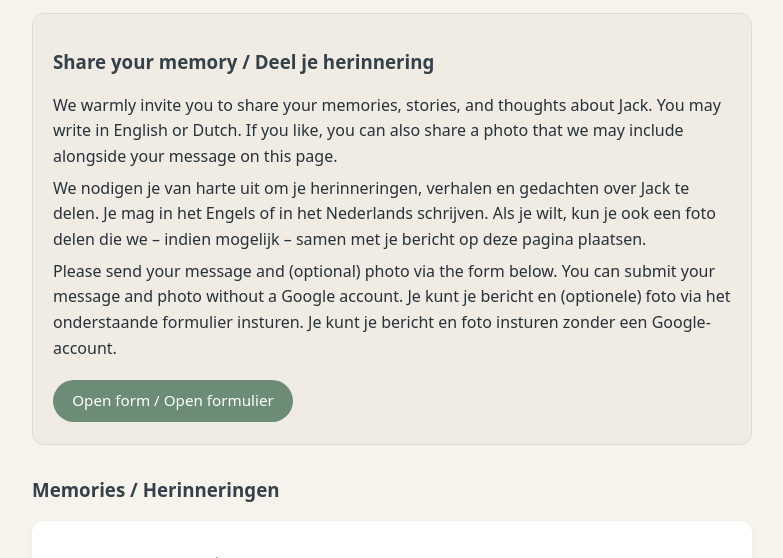
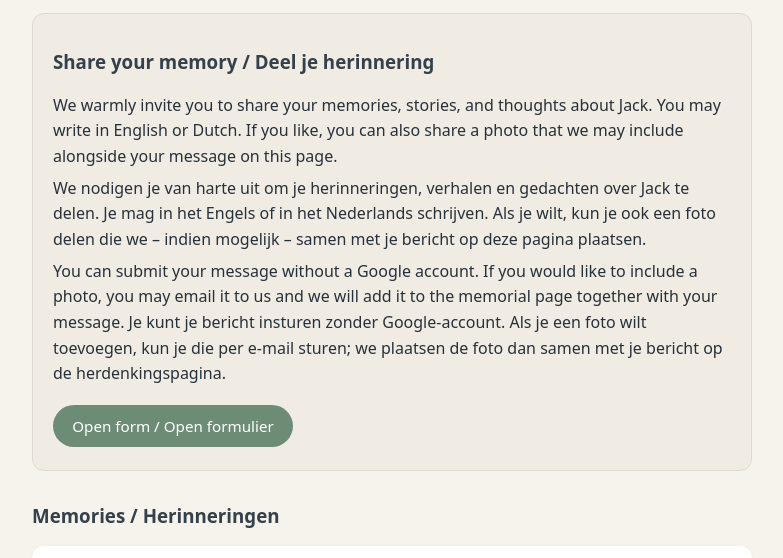
Before and after one commit to hpeberhard-git/bmdw-org-site, a Jekyll site: the page built from index.md, in a window 1280 px wide and 900 px high, scrolled down 473 px, cut to the strip 0-558 px from the top of the window. Shown: the whole strip, without its empty margins (248-1031 px from the left). Built offline with Jekyll 4.4.1, drawn with Linux system fonts in a browser that asks for light colours.

Commit message:
Clarify instructions for submitting messages and photos without a Google account

```diff
--- a/index.md
+++ b/index.md
@@ -43,11 +43,13 @@ permalink: /
   </p>
 
   <p>
-    Please send your message and (optional) photo via the form below.
-    You can submit your message and photo without a Google account.
+    You can submit your message without a Google account.
+    If you would like to include a photo, you may email it to us and we will
+    add it to the memorial page together with your message.
 
-    Je kunt je bericht en (optionele) foto via het onderstaande formulier insturen.
-    Je kunt je bericht en foto insturen zonder een Google-account.
+    Je kunt je bericht insturen zonder Google-account.
+    Als je een foto wilt toevoegen, kun je die per e-mail sturen; we plaatsen
+    de foto dan samen met je bericht op de herdenkingspagina.
   </p>
 
   <p>
```
